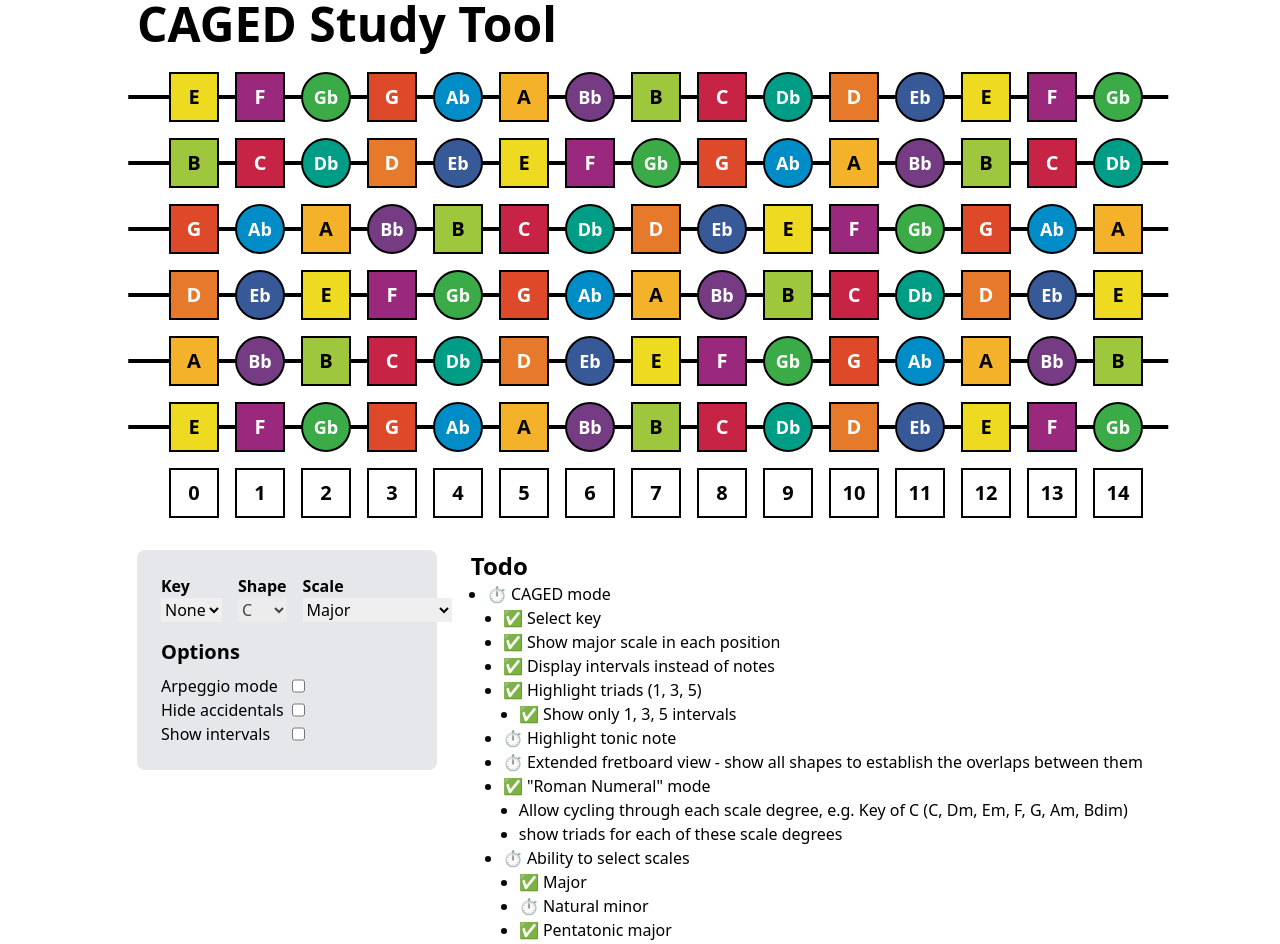
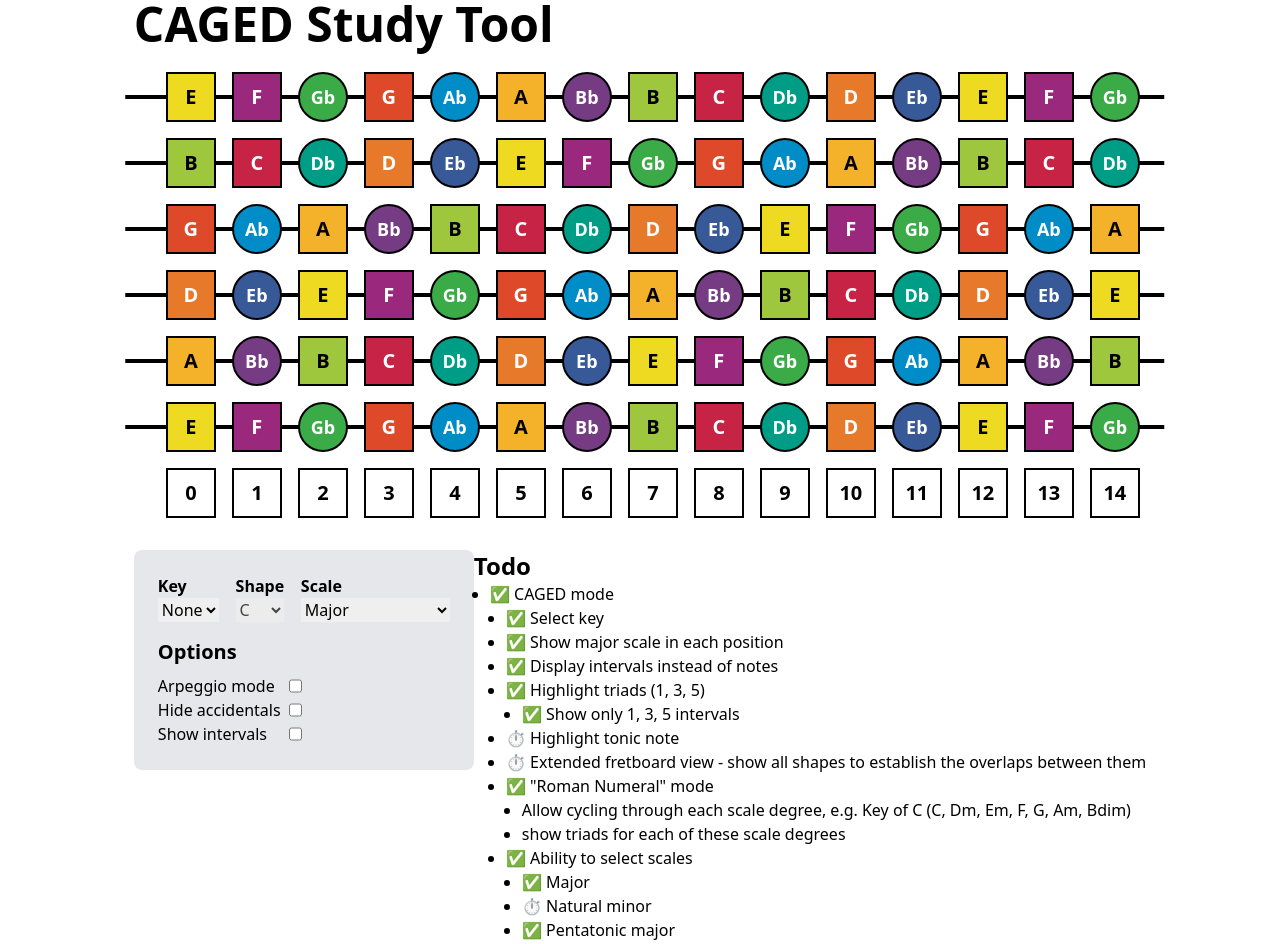
Before and after one commit to 3stacks/CAGED-practice-tool, a React (Vite) app: page / in a window 1280 px wide. Shown: the top 944 px of the page. Built offline with nearby package versions, Linux system fonts and the light colour scheme.

Commit message:
update todo list

```diff
--- a/src/App.tsx
+++ b/src/App.tsx
@@ -59,7 +59,7 @@ function App() {
           </div>
         </div>
         <div className="flex justify-between">
-          <div className="flex flex-col items-stretch space-y-4 bg-gray-200 shadow-mg rounded-lg p-6 self-start w-[300px]">
+          <div className="flex flex-col items-stretch space-y-4 bg-gray-200 shadow-mg rounded-lg p-6 self-start w-[340px]">
             <div className="flex justify-between space-x-4">
               <div className="flex flex-col">
                 <label htmlFor="key" className="font-bold">
@@ -230,7 +230,7 @@ function App() {
             <h1 className="text-2xl font-bold">Todo</h1>
             <ul className="list-disc pl-4">
               <li>
-                ⏱️ CAGED mode
+                ✅ CAGED mode
                 <ul className="list-disc pl-4">
                   <li>✅ Select key</li>
                   <li>✅ Show major scale in each position</li>
@@ -257,7 +257,7 @@ function App() {
                     </ul>
                   </li>
                   <li>
-                    ⏱️ Ability to select scales
+                    ✅ Ability to select scales
                     <ul className="list-disc pl-4">
                       <li>✅ Major</li>
                       <li>⏱️ Natural minor</li>
```
